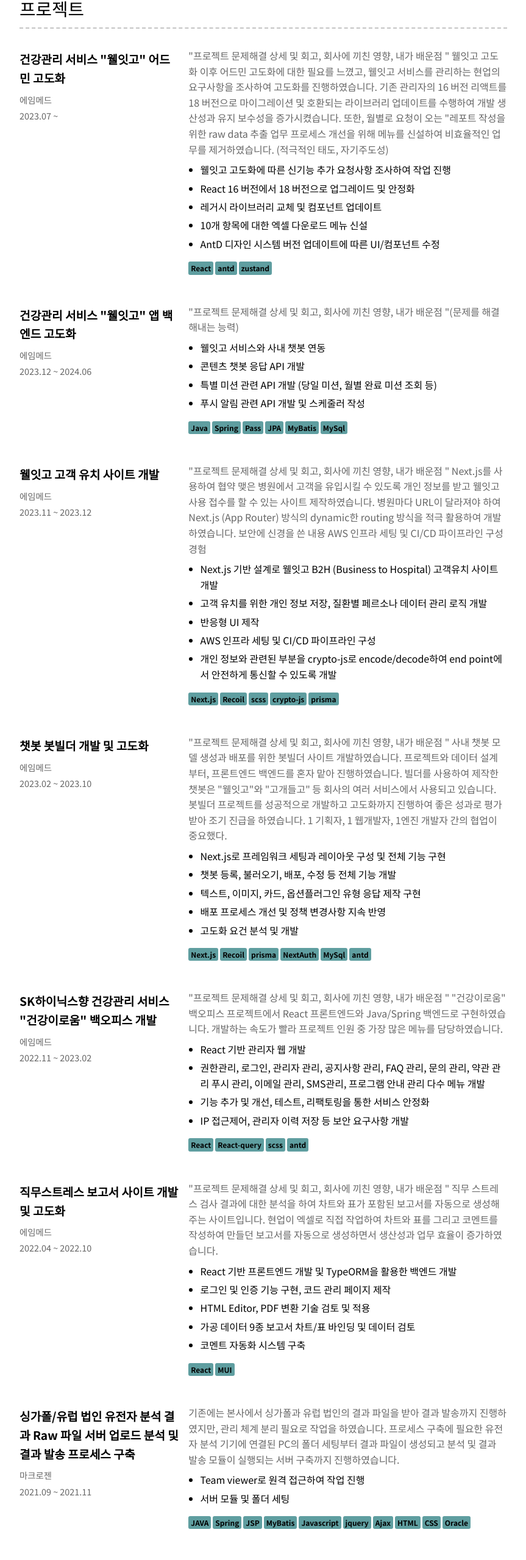
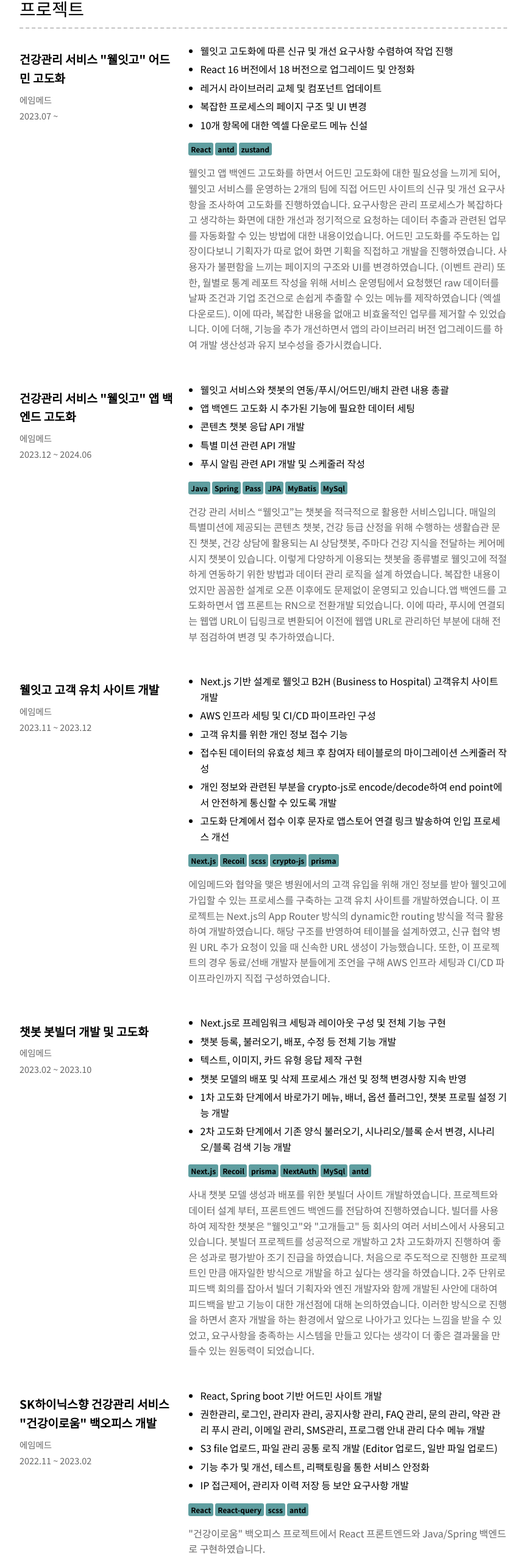
Before and after one commit to chaeyoo/chaeyoo.github.io, a React (Create React App) app: page / in a window 1280 px wide. Shown: the part 1653-4212 px from the top of the page at 61% size, without its empty margins (208-1071 px from the left). Built offline with nearby package versions, Linux system fonts and the light colour scheme.

Commit message:
[UPDATE] 회사 프로젝트 수정

```diff
--- a/src/components/resume/Projects.jsx
+++ b/src/components/resume/Projects.jsx
@@ -13,27 +13,15 @@ export default function Projects() {
 							<p>2023.07 ~</p>
 						</div>
 						<div className="job-description">
-							<p className="highlight">
-								"프로젝트 문제해결 상세 및 회고, 회사에 끼친 영향, 내가 배운점 "
-								웰잇고 고도화 이후 어드민 고도화에 대한 필요를 느꼈고, 웰잇고
-								서비스를 관리하는 현업의 요구사항을 조사하여 고도화를
-								진행하였습니다. 기존 관리자의 16 버전 리액트를 18 버전으로
-								마이그레이션 및 호환되는 라이브러리 업데이트를 수행하여 개발
-								생산성과 유지 보수성을 증가시켰습니다. 또한, 월별로 요청이 오는
-								"레포트 작성을 위한 raw data 추출 업무 프로세스 개선을 위해
-								메뉴를 신설하여 비효율적인 업무를 제거하였습니다. (적극적인
-								태도, 자기주도성)
-							</p>
 							<ul>
 								<li>
-									웰잇고 고도화에 따른 신기능 추가 요청사항 조사하여 작업 진행
+									웰잇고 고도화에 따른 신규 및 개선 요구사항 수렴하여 작업 진행
 								</li>
 								<li>React 16 버전에서 18 버전으로 업그레이드 및 안정화</li>
 								<li>레거시 라이브러리 교체 및 컴포넌트 업데이트 </li>
+								<li>복잡한 프로세스의 페이지 구조 및 UI 변경
+								</li>
 								<li>10개 항목에 대한 엑셀 다운로드 메뉴 신설</li>
-								<li>
-									AntD 디자인 시스템 버전 업데이트에 따른 UI/컴포넌트 수정
-								</li>
 							</ul>
 							<div className="tech-list">
 								{"React, antd, zustand".split(", ").map((v, i) => (
@@ -42,6 +30,17 @@ export default function Projects() {
 									</div>
 								))}
 							</div>
+							<p className="highlight">
+								웰잇고 앱 백엔드 고도화를 하면서 어드민 고도화에 대한 필요성을 느끼게 되어,
+								웰잇고 서비스를 운영하는 2개의 팀에 직접 어드민 사이트의 신규 및 개선 요구사항을 조사하여 고도화를 진행하였습니다.
+								요구사항은 관리 프로세스가 복잡하다고 생각하는 화면에 대한 개선과 정기적으로 요청하는 데이터 추출과 관련된 업무를
+								자동화할 수 있는 방법에 대한 내용이었습니다. 어드민 고도화를 주도하는 입장이다보니
+								기획자가 따로 없어 화면 기획을 직접하고 개발을 진행하였습니다. 사용자가 불편함을 느끼는 페이지의 구조와 UI를 변경하였습니다. (이벤트 관리)
+								또한, 월별로 통계 레포트 작성을 위해 서비스 운영팀에서 요청했던 raw 데이터를 날짜 조건과 기업 조건으로 손쉽게 추출할 수
+								있는 메뉴를 제작하였습니다 (엑셀 다운로드). 이에 따라, 복잡한 내용을 없애고 비효울적인 업무를 제거할 수 있었습니다.
+								이에 더해, 기능을 추가 개선하면서 앱의 라이브러리 버전 업그레이드를 하여 개발 생산성과 유지 보수성을 증가시켰습니다.
+							</p>
+
 						</div>
 					</div>
 					<div className="experience-item">
@@ -51,15 +50,14 @@ export default function Projects() {
 							<p>2023.12 ~ 2024.06</p>
 						</div>
 						<div className="job-description">
-							<p className="highlight">
-								"프로젝트 문제해결 상세 및 회고, 회사에 끼친 영향, 내가 배운점
-								"(문제를 해결해내는 능력)
-							</p>
 							<ul>
-								<li>웰잇고 서비스와 사내 챗봇 연동</li>
+								<li>웰잇고 서비스와 챗봇의 연동/푸시/어드민/배치 관련 내용 총괄
+								</li>
+								<li>앱 백엔드 고도화 시 추가된 기능에 필요한 데이터 세팅
+								</li>
 								<li>콘텐츠 챗봇 응답 API 개발</li>
 								<li>
-									특별 미션 관련 API 개발 (당일 미션, 월별 완료 미션 조회 등)
+									특별 미션 관련 API 개발
 								</li>
 								<li>푸시 알림 관련 API 개발 및 스케줄러 작성</li>
 							</ul>
@@ -72,6 +70,15 @@ export default function Projects() {
 										</div>
 									))}
 							</div>
+							<p className="highlight">
+								건강 관리 서비스 “웰잇고”는 챗봇을 적극적으로 활용한 서비스입니다.
+								매일의 특별미션에 제공되는 콘텐츠 챗봇, 건강 등급 산정을 위해 수행하는
+								생활습관 문진 챗봇, 건강 상담에 활용되는 AI 상담챗봇, 주마다 건강 지식을 전달하는
+								케어메시지 챗봇이 있습니다. 이렇게 다양하게 이용되는 챗봇을 종류별로 웰잇고에 적절하게 연동하기 위한
+								방법과 데이터 관리 로직을 설계 하였습니다. 복잡한 내용이었지만 꼼꼼한 설계로 오픈 이후에도 문제없이
+								운영되고 있습니다.앱 백엔드를 고도화하면서 앱 프론트는 RN으로 전환개발 되었습니다.
+								이에 따라, 푸시에 연결되는 웹앱 URL이 딥링크로 변환되어 이전에 웹앱 URL로 관리하던 부분에 대해 전부 점검하여 변경 및 추가하였습니다.
+							</p>
 						</div>
 					</div>
 					<div className="experience-item">
@@ -81,29 +88,23 @@ export default function Projects() {
 							<p>2023.11 ~ 2023.12</p>
 						</div>
 						<div className="job-description">
-							<p className="highlight">
-								"프로젝트 문제해결 상세 및 회고, 회사에 끼친 영향, 내가 배운점 "
-								Next.js를 사용하여 협약 맺은 병원에서 고객을 유입시킬 수 있도록
-								개인 정보를 받고 웰잇고 사용 접수를 할 수 있는 사이트
-								제작하였습니다. 병원마다 URL이 달라져야 하여 Next.js (App
-								Router) 방식의 dynamic한 routing 방식을 적극 활용하여
-								개발하였습니다. 보안에 신경을 쓴 내용 AWS 인프라 세팅 및 CI/CD
-								파이프라인 구성 경험
-							</p>
+
 							<ul>
 								<li>
-									Next.js 기반 설계로 웰잇고 B2H (Business to Hospital) 고객유치
-									사이트 개발
+									Next.js 기반 설계로 웰잇고 B2H (Business to Hospital) 고객유치 사이트 개발
 								</li>
+								<li>AWS 인프라 세팅 및 CI/CD 파이프라인 구성</li>
 								<li>
-									고객 유치를 위한 개인 정보 저장, 질환별 페르소나 데이터 관리
-									로직 개발
+									고객 유치를 위한 개인 정보 접수 기능
+
 								</li>
-								<li>반응형 UI 제작</li>
-								<li>AWS 인프라 세팅 및 CI/CD 파이프라인 구성</li>
+								<li>접수된 데이터의 유효성 체크 후 참여자 테이블로의 마이그레이션 스케줄러 작성
+								</li>
 								<li>
 									개인 정보와 관련된 부분을 crypto-js로 encode/decode하여 end
 									point에서 안전하게 통신할 수 있도록 개발
+								</li>
+								<li>고도화 단계에서 접수 이후 문자로 앱스토어 연결 링크 발송하여 인입 프로세스 개선
 								</li>
 							</ul>
 							<div className="tech-list">
@@ -115,6 +116,15 @@ export default function Projects() {
 										</div>
 									))}
 							</div>
+							<p className="highlight">
+								에임메드와 협약을 맺은 병원에서의 고객 유입을 위해 개인 정보를 받아 웰잇고에
+								가입할 수 있는 프로세스를 구축하는 고객 유치 사이트를 개발하였습니다.
+								이 프로젝트는 Next.js의 App Router 방식의 dynamic한 routing 방식을 적극
+								활용하여 개발하였습니다. 해당 구조를 반영하여 테이블을 설계하였고, 신규 협약
+								병원 URL 추가 요청이 있을 때 신속한 URL 생성이 가능했습니다. 또한,
+								이 프로젝트의 경우 동료/선배 개발자 분들에게 조언을 구해 AWS 인프라 세팅과
+								CI/CD 파이프라인까지 직접 구성하였습니다.
+							</p>
 						</div>
 					</div>
 					<div className="experience-item">
@@ -124,24 +134,17 @@ export default function Projects() {
 							<p>2023.02 ~ 2023.10</p>
 						</div>
 						<div className="job-description">
-							<p className="highlight">
-								"프로젝트 문제해결 상세 및 회고, 회사에 끼친 영향, 내가 배운점 "
-								사내 챗봇 모델 생성과 배포를 위한 봇빌더 사이트 개발하였습니다.
-								프로젝트와 데이터 설계 부터, 프론트엔드 백엔드를 혼자 맡아
-								진행하였습니다. 빌더를 사용하여 제작한 챗봇은 "웰잇고"와
-								"고개들고" 등 회사의 여러 서비스에서 사용되고 있습니다. 봇빌더
-								프로젝트를 성공적으로 개발하고 고도화까지 진행하여 좋은 성과로
-								평가받아 조기 진급을 하였습니다. 1 기획자, 1 웹개발자, 1엔진
-								개발자 간의 협업이 중요했다.
-							</p>
+
 							<ul>
 								<li>
 									Next.js로 프레임워크 세팅과 레이아웃 구성 및 전체 기능 구현
 								</li>
 								<li>챗봇 등록, 불러오기, 배포, 수정 등 전체 기능 개발</li>
-								<li>텍스트, 이미지, 카드, 옵션플러그인 유형 응답 제작 구현</li>
-								<li>배포 프로세스 개선 및 정책 변경사항 지속 반영</li>
-								<li>고도화 요건 분석 및 개발</li>
+								<li>텍스트, 이미지, 카드 유형 응답 제작 구현</li>
+								<li>챗봇 모델의 배포 및 삭제 프로세스 개선 및 정책 변경사항 지속 반영</li>
+								<li>1차 고도화 단계에서 바로가기 메뉴, 배너, 옵션 플러그인, 챗봇 프로필 설정 기능 개발</li>
+								<li>2차 고도화 단계에서 기존 양식 불러오기, 시나리오/블록 순서 변경, 시나리오/블록 검색 기능 개발
+								</li>
 							</ul>
 							<div className="tech-list">
 								{"Next.js, Recoil, prisma, NextAuth, MySql, antd"
@@ -152,6 +155,20 @@ export default function Projects() {
 										</div>
 									))}
 							</div>
+							<p className="highlight">
+								사내 챗봇 모델 생성과 배포를 위한 봇빌더 사이트 개발하였습니다.
+								프로젝트와 데이터 설계 부터, 프론트엔드 백엔드를 전담하여 진행하였습니다.
+								빌더를 사용하여 제작한 챗봇은 "웰잇고"와 "고개들고" 등 회사의 여러 서비스에서
+								사용되고 있습니다. 봇빌더 프로젝트를 성공적으로 개발하고 2차 고도화까지 진행하여
+								좋은 성과로 평가받아 조기 진급을 하였습니다. 처음으로 주도적으로
+								진행한 프로젝트인 만큼 애자일한 방식으로 개발을 하고 싶다는 생각을 하였습니다.
+								2주 단위로 피드백 회의를 잡아서 빌더 기획자와 엔진 개발자와 함께 개발된
+								사안에 대하여 피드백을 받고 기능이 대한 개선점에 대해 논의하였습니다.
+								이러한 방식으로 진행을 하면서 혼자 개발을 하는 환경에서 앞으로 나아가고
+								있다는 느낌을 받을 수 있었고, 요구사항을 충족하는 시스템을 만들고 있다는
+								생각이 더 좋은 결과물을 만들수 있는 원동력이 되었습니다.
+
+							</p>
 						</div>
 					</div>
 					<div className="experience-item">
@@ -161,19 +178,14 @@ export default function Projects() {
 							<p>2022.11 ~ 2023.02</p>
 						</div>
 						<div className="job-description">
-							<p className="highlight">
-								"프로젝트 문제해결 상세 및 회고, 회사에 끼친 영향, 내가 배운점 "
-								"건강이로움" 백오피스 프로젝트에서 React 프론트엔드와
-								Java/Spring 백엔드로 구현하였습니다. 개발하는 속도가 빨라
-								프로젝트 인원 중 가장 많은 메뉴를 담당하였습니다.
-							</p>
+
 							<ul>
-								<li>React 기반 관리자 웹 개발</li>
+								<li>React, Spring boot 기반 어드민 사이트 개발</li>
 								<li>
-									권한관리, 로그인, 관리자 관리, 공지사항 관리, FAQ 관리, 문의
-									관리, 약관 관리 푸시 관리, 이메일 관리, SMS관리, 프로그램 안내
-									관리 다수 메뉴 개발
+									권한관리, 로그인, 관리자 관리, 공지사항 관리, FAQ 관리, 문의 관리, 약관 관리 푸시 관리, 이메일 관리, SMS관리, 프로그램 안내 관리 다수 메뉴 개발
+
 								</li>
+								<li>S3 file 업로드, 파일 관리 공통 로직 개발 (Editor 업로드, 일반 파일 업로드)</li>
 								<li>
 									기능 추가 및 개선, 테스트, 리팩토링을 통한 서비스 안정화
 								</li>
@@ -186,6 +198,10 @@ export default function Projects() {
 									</div>
 								))}
 							</div>
+							<p className="highlight">
+								"건강이로움" 백오피스 프로젝트에서 React 프론트엔드와 Java/Spring
+								백엔드로 구현하였습니다.
+							</p>
 						</div>
 					</div>
 					<div className="experience-item">
@@ -195,21 +211,15 @@ export default function Projects() {
 							<p>2022.04 ~ 2022.10</p>
 						</div>
 						<div className="job-description">
-							<p className="highlight">
-								"프로젝트 문제해결 상세 및 회고, 회사에 끼친 영향, 내가 배운점 "
-								직무 스트레스 검사 결과에 대한 분석을 하여 차트와 표가 포함된
-								보고서를 자동으로 생성해주는 사이트입니다. 현업이 엑셀로 직접
-								작업하여 차트와 표를 그리고 코멘트를 작성하여 만들던 보고서를
-								자동으로 생성하면서 생산성과 업무 효율이 증가하였습니다.
-							</p>
+
 							<ul>
 								<li>
 									React 기반 프론트엔드 개발 및 TypeORM을 활용한 백엔드 개발
 								</li>
 								<li>로그인 및 인증 기능 구현, 코드 관리 페이지 제작</li>
 								<li>HTML Editor, PDF 변환 기술 검토 및 적용</li>
-								<li>가공 데이터 9종 보고서 차트/표 바인딩 및 데이터 검토</li>
-								<li>코멘트 자동화 시스템 구축</li>
+								<li>보고서 화면 제작 및 가공 데이터 9종 보고서 차트/표 바인딩 작업</li>
+								<li>고도화 단계에서 결과에 따라 적절한 코멘트 조회하는 코멘트 자동화 기능 개발</li>
 							</ul>
 							<div className="tech-list">
 								{"React, MUI".split(", ").map((v, i) => (
@@ -218,6 +228,12 @@ export default function Projects() {
 									</div>
 								))}
 							</div>
+							<p className="highlight">
+								직무 스트레스 검사 결과에 대한 분석을 하여 차트와 표가 포함된 보고서를
+								자동으로 생성해주는 사이트입니다. 서비스 운영자가 엑셀로 직접 작업하여 차트와 표를
+								그리고 코멘트를 작성하여 만들던 보고서를 자동으로 생성하면서 생산성과
+								업무 효율이 증가하였습니다.
+							</p>
 						</div>
 					</div>
 
```
